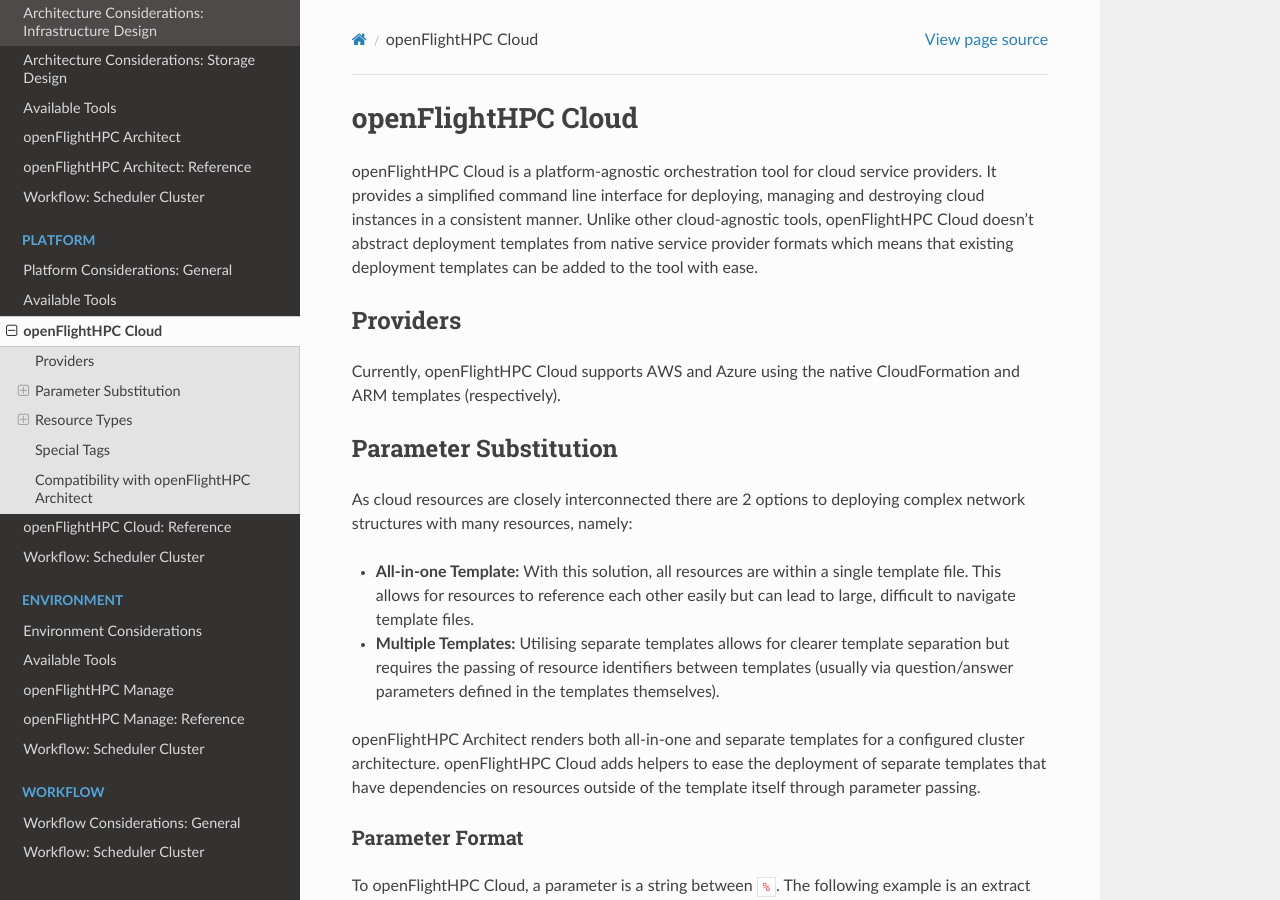
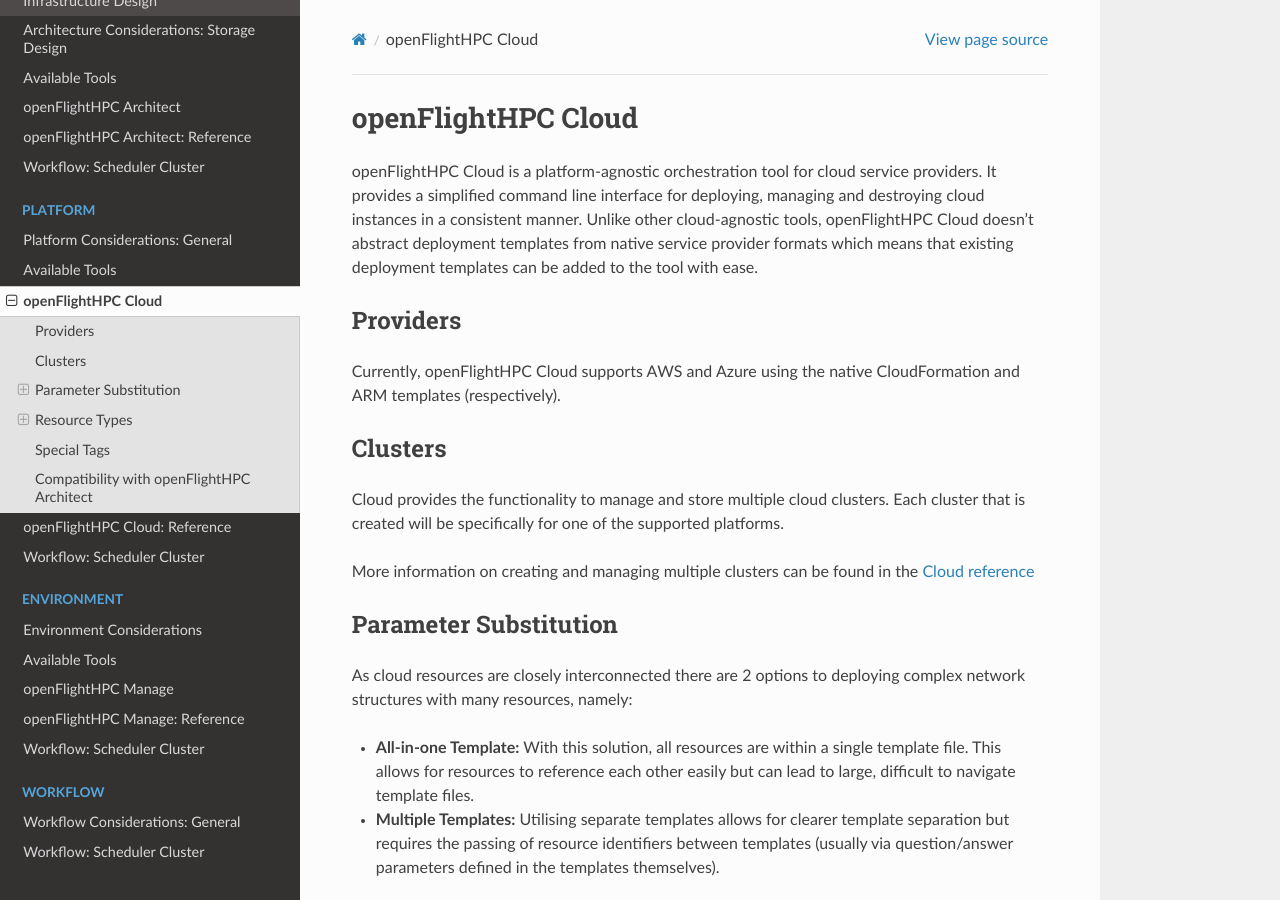
Before and after one commit to openflighthpc/build.openflighthpc.org, a Sphinx documentation site: the page built from docs/source/platform/openflighthpc-cloud.rst, in a window 1280 px wide and 900 px high. Built offline with Sphinx 7.4.7 and the Read the Docs theme 2.0.0, drawn with Linux system fonts in a browser that asks for light colours.

Commit message:
Note on cloud cluster management

```diff
--- a/docs/source/platform/openflighthpc-cloud.rst
+++ b/docs/source/platform/openflighthpc-cloud.rst
@@ -9,6 +9,13 @@
 ---------
 
 Currently, openFlightHPC Cloud supports AWS and Azure using the native CloudFormation and ARM templates (respectively).
+
+Clusters
+--------
+
+Cloud provides the functionality to manage and store multiple cloud clusters. Each cluster that is created will be specifically for one of the supported platforms.
+
+More information on creating and managing multiple clusters can be found in the :ref:`Cloud reference <platform/openflighthpc-cloud-reference:Clusters>`
 
 Parameter Substitution
 ----------------------
```
